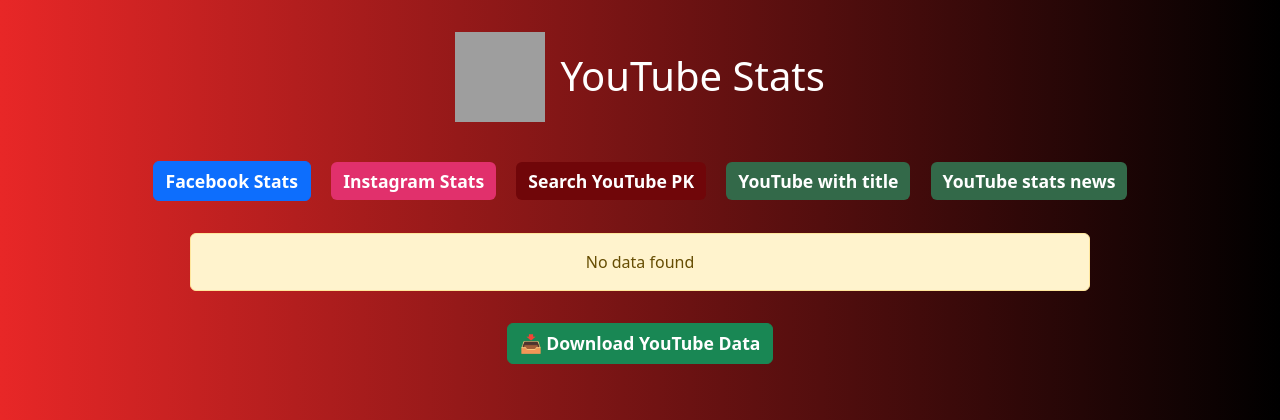
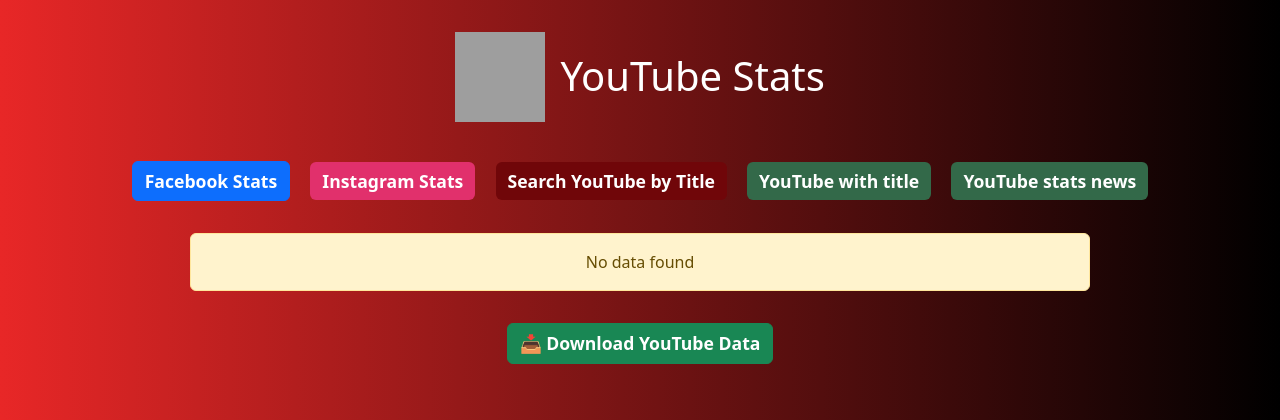
Before and after one commit to NasirMehmood12/comparison_stats, a Flask app: page /youtube in a window 1280 px wide. Shown: the top 420 px of the page. Run offline with Flask 3, Linux system fonts and the light colour scheme; data that the repository does not hold is empty; some libraries are stand-ins or nearby versions; grey boxes are pictures that could not be loaded.

Commit message:
Update youtube.html

```diff
--- a/templates/youtube.html
+++ b/templates/youtube.html
@@ -41,8 +41,8 @@
         <a href="/instagram" class="btn mx-2" style="background-color: #E1306C; color: white; border: none;font-size: 1.1rem; font-weight: 563;">
             Instagram Stats
         </a>
-        <a href="/youtube_tags1" class="btn mx-2" style="background-color: #700609; color: white; border: none;font-size: 1.1rem; font-weight: 563;">
-            Search YouTube PK
+        <a href="/search_top_videos" class="btn mx-2" style="background-color: #700609; color: white; border: none;font-size: 1.1rem; font-weight: 563;">
+            Search YouTube by Title
         </a>
 
         <a href="/youtube_tags" class="btn mx-2" style="background-color: #336949; color: white; border: none;font-size: 1.1rem; font-weight: 563;">
```
